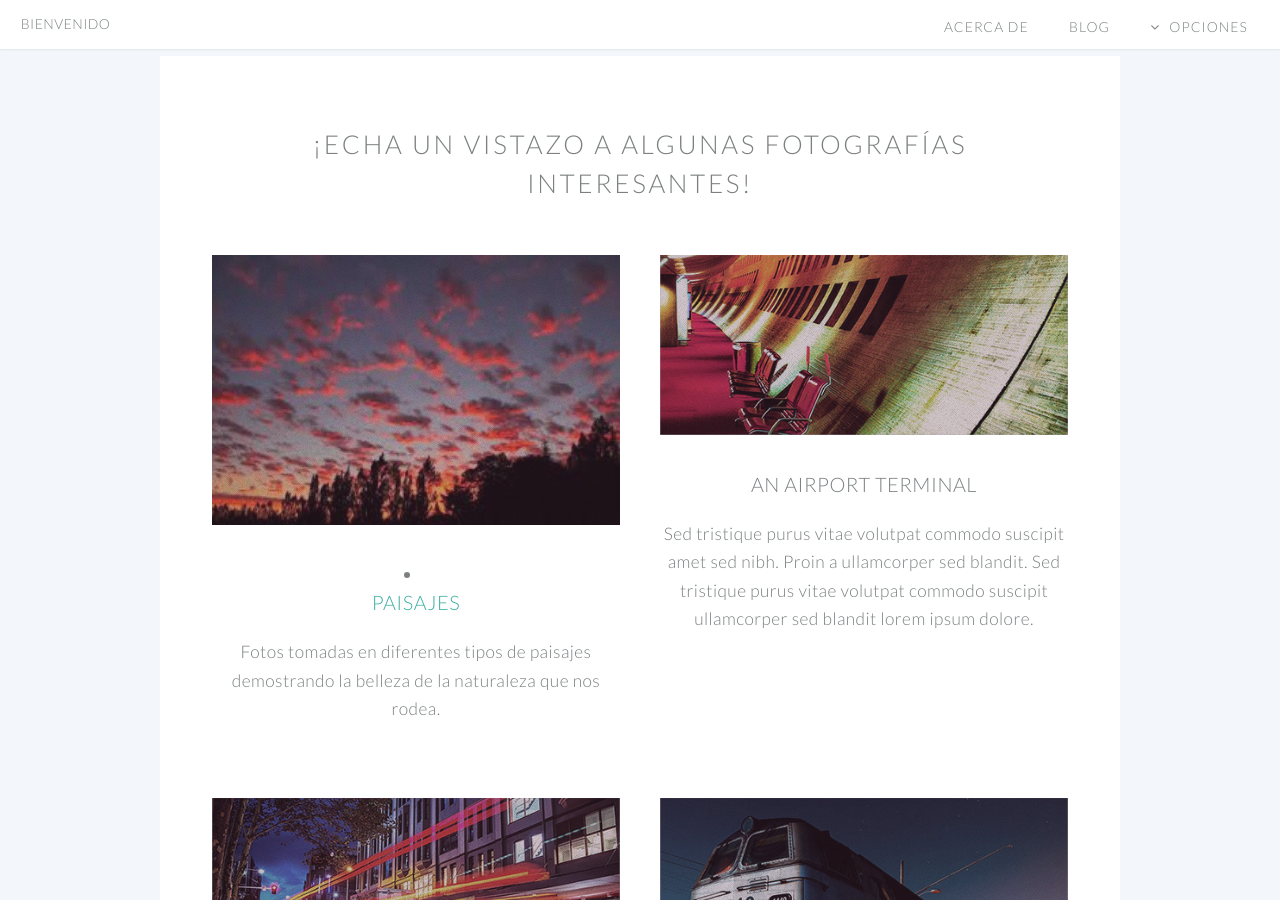
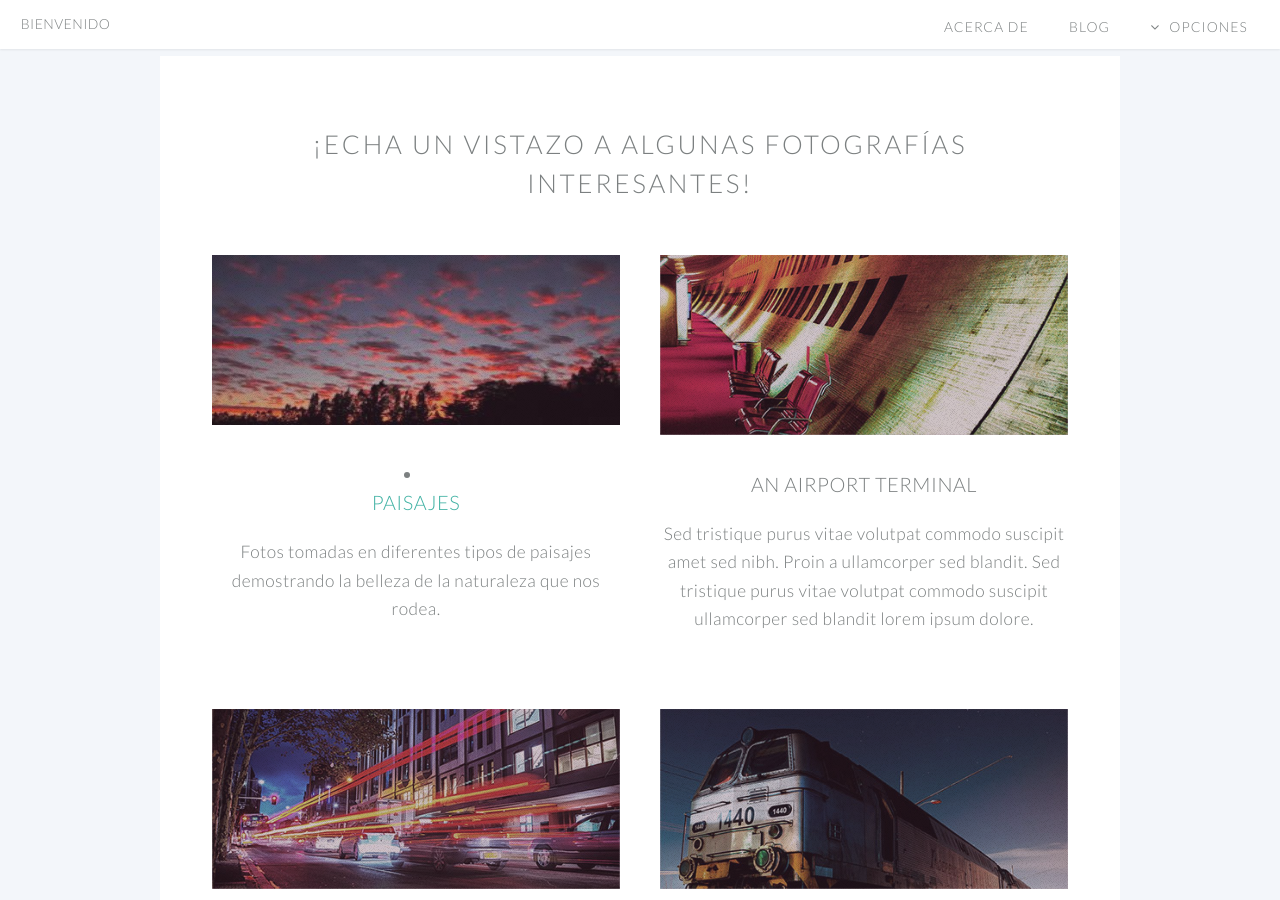
Before and after one commit to Vico2001/Vico2001.github.io, a Jekyll site: the page built from index.html, in a window 1280 px wide and 900 px high, scrolled down 1155 px. Built offline with Jekyll 4.4.1, drawn with Linux system fonts in a browser that asks for light colours.

Commit message:
Update index.html

```diff
--- a/index.html
+++ b/index.html
@@ -58,7 +58,7 @@ layout: landing-page
 							<div class="6u">
 
 								<section>
-									<a href="/left-sidebar2.html" class="image featured"><img src="images/paisaje01.jpg"  width="" height="270" /></a>
+									<a href="/left-sidebar2.html" class="image featured"><img src="images/paisaje01.jpg"  width="" height="170" /></a>
 									<header>
 										<li><a href="/left-sidebar2.html"><h3>Paisajes</h3></a></li>
 
```
